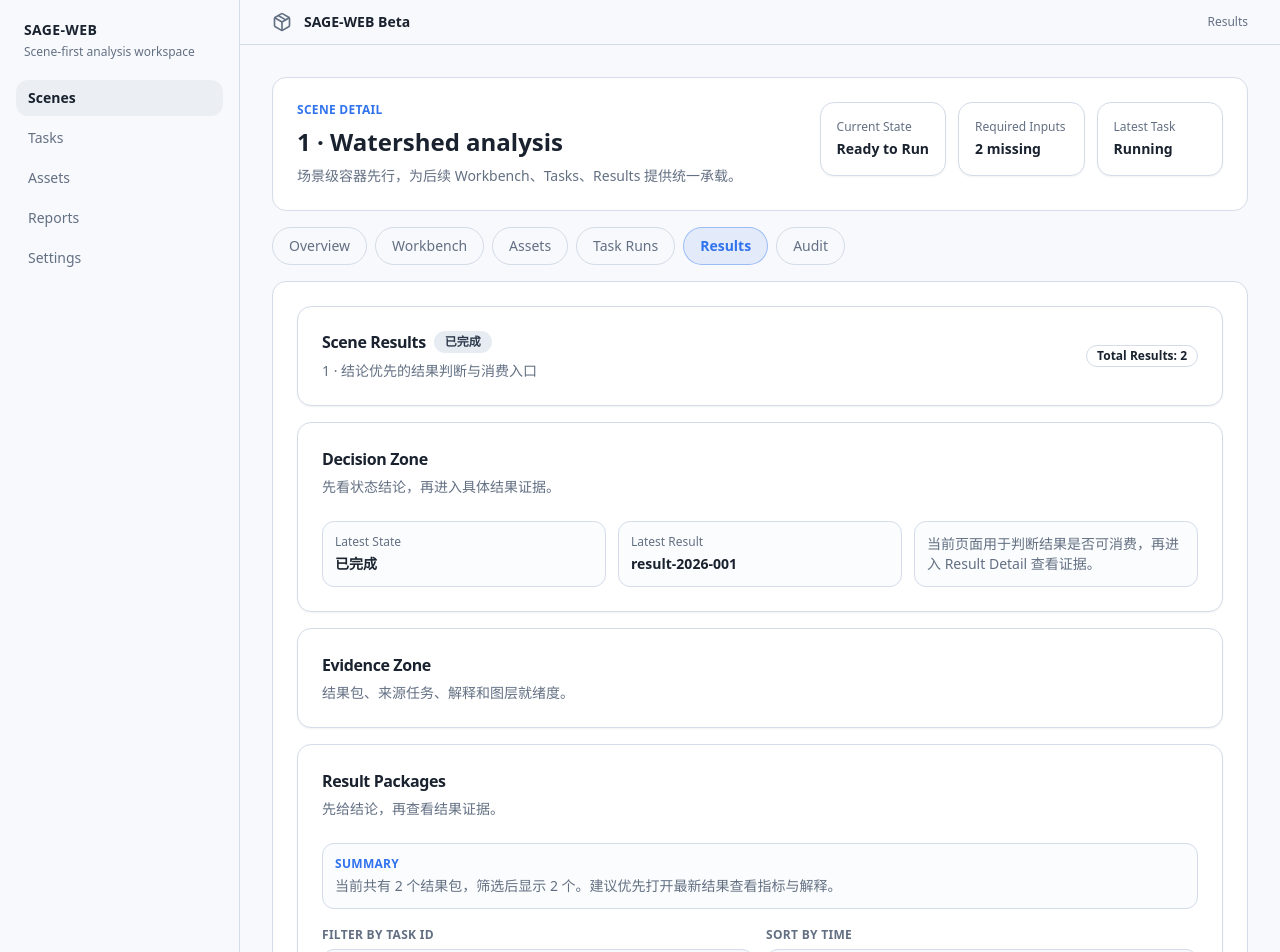
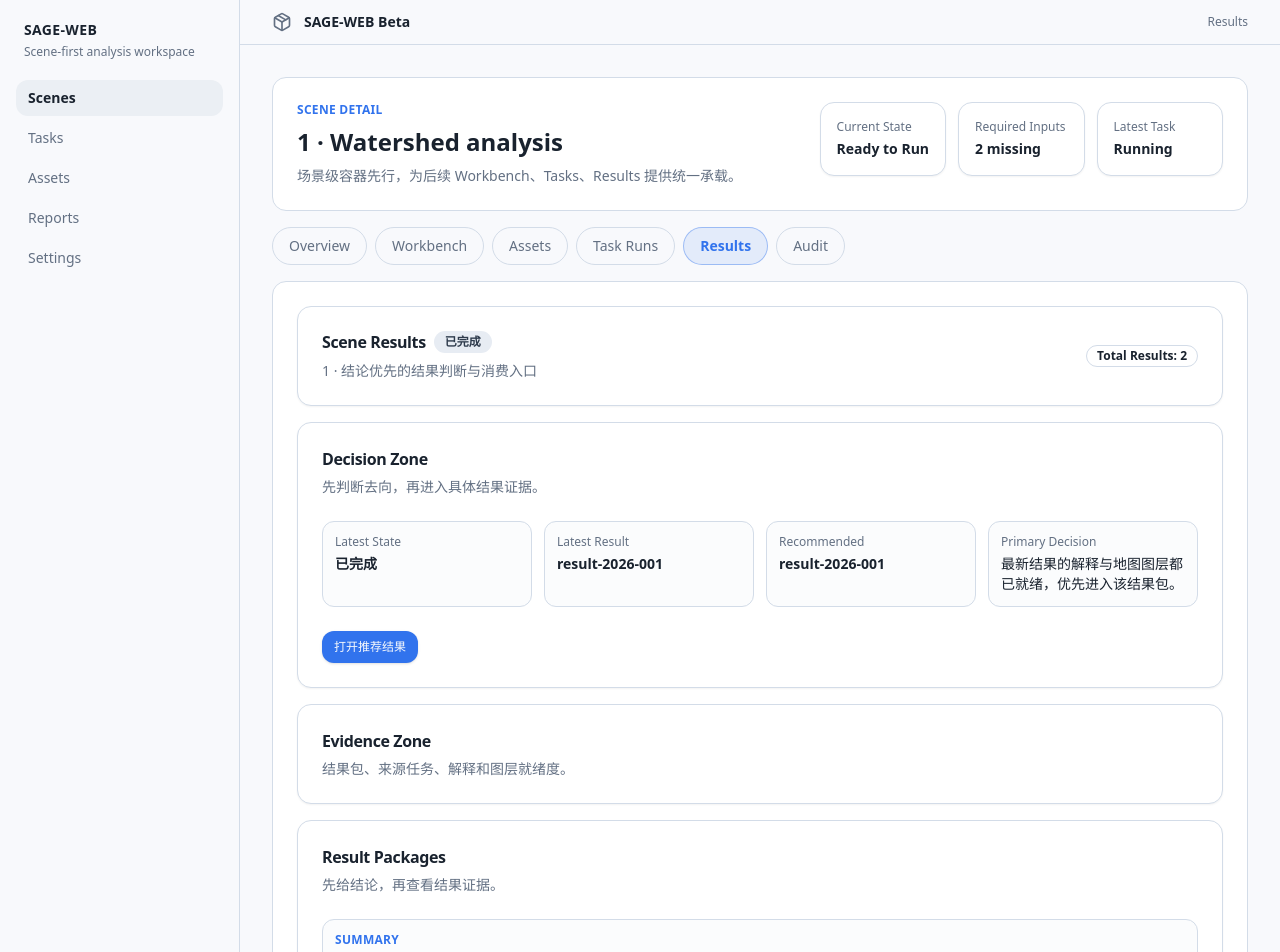
Before and after one commit to ssaurora/SAGE-WEB-Beta, a Next.js app: page /scenes/1/results in a window 1280 px wide. Shown: the top 952 px of the page. Built offline with nearby package versions, Linux system fonts and the light colour scheme.

Commit message:
feat: Enhance SceneResultsPage and SceneResultsPanel with primary decision action and recommended result display

```diff
--- a/app/scenes/[sceneId]/results/page.tsx
+++ b/app/scenes/[sceneId]/results/page.tsx
@@ -1,4 +1,6 @@
+import Link from "next/link";
 import { Badge } from "@/components/ui/badge";
+import { Button } from "@/components/ui/button";
 import {
   Card,
   CardContent,
@@ -41,6 +43,54 @@ export default async function SceneResultsPage({
     );
   }
 
+  const latestResult = [...vm.items].sort((left, right) => {
+    const leftTime = new Date(left.generatedAt).getTime();
+    const rightTime = new Date(right.generatedAt).getTime();
+    return rightTime - leftTime;
+  })[0];
+
+  const recommendedResult =
+    latestResult && latestResult.explanationReady && latestResult.mapLayerReady
+      ? latestResult
+      : undefined;
+
+  const primaryDecisionAction = (() => {
+    if (!latestResult) {
+      return {
+        label: "返回 Workbench",
+        href: `/scenes/${sceneId}/workbench?from=results`,
+        hint: "当前暂无结果包，先回到 Workbench 或 Governance 完成运行链路。",
+      };
+    }
+
+    if (recommendedResult) {
+      return {
+        label: "打开推荐结果",
+        href: `/scenes/${sceneId}/results/${recommendedResult.resultId}?from=results&taskId=${recommendedResult.fromTaskId}`,
+        hint: "最新结果的解释与地图图层都已就绪，优先进入该结果包。",
+      };
+    }
+
+    if (!latestResult.mapLayerReady) {
+      const goGovernance = vm.latestState === "Processing Results";
+      return {
+        label: goGovernance ? "返回 Governance" : "返回 Workbench",
+        href: goGovernance
+          ? `/task-governance/${latestResult.fromTaskId}?from=results&taskId=${latestResult.fromTaskId}`
+          : `/scenes/${sceneId}/workbench?from=results&taskId=${latestResult.fromTaskId}`,
+        hint: "结果图层尚未就绪，先返回运行/治理链路处理阻塞后再查看结果。",
+      };
+    }
+
+    return {
+      label: "查看原始结果明细",
+      href: `/scenes/${sceneId}/results/${latestResult.resultId}?from=results&taskId=${latestResult.fromTaskId}`,
+      hint: latestResult.explanationReady
+        ? "先进入最新结果明细进行人工判断。"
+        : "解释尚未就绪，先进入结果明细查看原始指标与映射证据。",
+    };
+  })();
+
   return (
     <div className="space-y-4">
       <Card>
@@ -57,10 +107,7 @@ export default async function SceneResultsPage({
                 {vm.sceneId} · 结论优先的结果判断与消费入口
               </CardDescription>
             </div>
-
-            <div className="flex flex-wrap gap-2">
-              <Badge variant="outline">Total Results: {vm.items.length}</Badge>
-            </div>
+            <Badge variant="outline">Total Results: {vm.items.length}</Badge>
           </div>
         </CardHeader>
       </Card>
@@ -68,22 +115,32 @@ export default async function SceneResultsPage({
       <Card>
         <CardHeader>
           <CardTitle className="text-base">Decision Zone</CardTitle>
-          <CardDescription>先看状态结论，再进入具体结果证据。</CardDescription>
+          <CardDescription>先判断去向，再进入具体结果证据。</CardDescription>
         </CardHeader>
-        <CardContent className="grid gap-3 sm:grid-cols-3">
+        <CardContent className="grid gap-3 sm:grid-cols-4">
           <div className="rounded-md border bg-muted/20 p-3 text-sm">
             <p className="text-xs text-muted-foreground">Latest State</p>
-            <p className="mt-1 font-semibold">
-              {getTaskStateLabel(vm.latestState)}
-            </p>
+            <p className="mt-1 font-semibold">{getTaskStateLabel(vm.latestState)}</p>
           </div>
           <div className="rounded-md border bg-muted/20 p-3 text-sm">
             <p className="text-xs text-muted-foreground">Latest Result</p>
-            <p className="mt-1 font-semibold">{vm.items[0]?.resultId ?? "-"}</p>
+            <p className="mt-1 font-semibold">{latestResult?.resultId ?? "-"}</p>
+          </div>
+          <div className="rounded-md border bg-muted/20 p-3 text-sm">
+            <p className="text-xs text-muted-foreground">Recommended</p>
+            <p className="mt-1 font-semibold">
+              {recommendedResult?.resultId ?? "None"}
+            </p>
           </div>
           <div className="rounded-md border bg-muted/20 p-3 text-sm text-muted-foreground">
-            当前页面用于判断结果是否可消费，再进入 Result Detail 查看证据。
+            <p className="text-xs">Primary Decision</p>
+            <p className="mt-1 text-foreground">{primaryDecisionAction.hint}</p>
           </div>
+        </CardContent>
+        <CardContent className="pt-0">
+          <Link href={primaryDecisionAction.href}>
+            <Button size="sm">{primaryDecisionAction.label}</Button>
+          </Link>
         </CardContent>
       </Card>
 
@@ -102,9 +159,7 @@ export default async function SceneResultsPage({
       <Card>
         <CardHeader>
           <CardTitle className="text-base">Evidence Zone</CardTitle>
-          <CardDescription>
-            结果包、来源任务、解释和图层就绪度。
-          </CardDescription>
+          <CardDescription>结果包、来源任务、解释和图层就绪度。</CardDescription>
         </CardHeader>
       </Card>
 
--- a/components/pages/scene-results-panel.tsx
+++ b/components/pages/scene-results-panel.tsx
@@ -48,6 +48,34 @@ export function SceneResultsPanel({
     return next;
   }, [items, taskFilter, sortBy]);
 
+  const latestResultId = useMemo(() => {
+    const latest = [...items].sort((left, right) => {
+      const leftTime = new Date(left.generatedAt).getTime();
+      const rightTime = new Date(right.generatedAt).getTime();
+      return rightTime - leftTime;
+    })[0];
+    return latest?.resultId;
+  }, [items]);
+
+  const recommendedResultId = useMemo(() => {
+    const latest = items.find((item) => item.resultId === latestResultId);
+    if (!latest) return undefined;
+    if (latest.explanationReady && latest.mapLayerReady) return latest.resultId;
+    return undefined;
+  }, [items, latestResultId]);
+
+  const displayItems = useMemo(() => {
+    if (!recommendedResultId) return filteredItems;
+    const recommended = filteredItems.find(
+      (item) => item.resultId === recommendedResultId,
+    );
+    if (!recommended) return filteredItems;
+    return [
+      recommended,
+      ...filteredItems.filter((item) => item.resultId !== recommendedResultId),
+    ];
+  }, [filteredItems, recommendedResultId]);
+
   return (
     <Card>
       <CardHeader>
@@ -60,8 +88,11 @@ export function SceneResultsPanel({
             Summary
           </p>
           <p className="mt-1">
-            当前共有 {items.length} 个结果包，筛选后显示 {filteredItems.length}{" "}
-            个。建议优先打开最新结果查看指标与解释。
+            当前共有 {items.length} 个结果包，筛选后显示 {displayItems.length}{" "}
+            个。
+            {recommendedResultId
+              ? "推荐结果已置顶，可直接进入。"
+              : "当前无推荐结果，请先查看最新结果判断可消费性。"}
           </p>
         </div>
 
@@ -104,17 +135,17 @@ export function SceneResultsPanel({
         </div>
 
         <p className="text-xs text-muted-foreground">
-          当前显示 <span className="font-semibold">{filteredItems.length}</span>{" "}
+          当前显示 <span className="font-semibold">{displayItems.length}</span>{" "}
           条结果
         </p>
 
-        {filteredItems.length === 0 ? (
+        {displayItems.length === 0 ? (
           <DataStateCard
             title="No results matched"
             description="当前筛选条件下没有结果包，请调整任务筛选或时间排序。"
           />
         ) : (
-          filteredItems.map((item) => (
+          displayItems.map((item) => (
             <div key={item.resultId} className="rounded-md border p-4">
               <div className="flex flex-wrap items-center justify-between gap-3">
                 <div>
@@ -123,9 +154,14 @@ export function SceneResultsPanel({
                     from {item.fromTaskId} · {item.generatedAt}
                   </p>
                 </div>
-                <Link href={`/scenes/${sceneId}/results/${item.resultId}`}>
-                  <Badge variant="outline">Open Detail</Badge>
-                </Link>
+                <div className="flex items-center gap-2">
+                  {item.resultId === recommendedResultId ? (
+                    <Badge variant="secondary">Recommended</Badge>
+                  ) : null}
+                  <Link href={`/scenes/${sceneId}/results/${item.resultId}`}>
+                    <Badge variant="outline">Open Detail</Badge>
+                  </Link>
+                </div>
               </div>
 
               <p className="mt-3 text-sm text-muted-foreground">
```
Also changed, not shown: app/scenes/[sceneId]/overview/page.tsx (+3 -4 lines), 1 other file (tests, documents, lock files or other folders).
